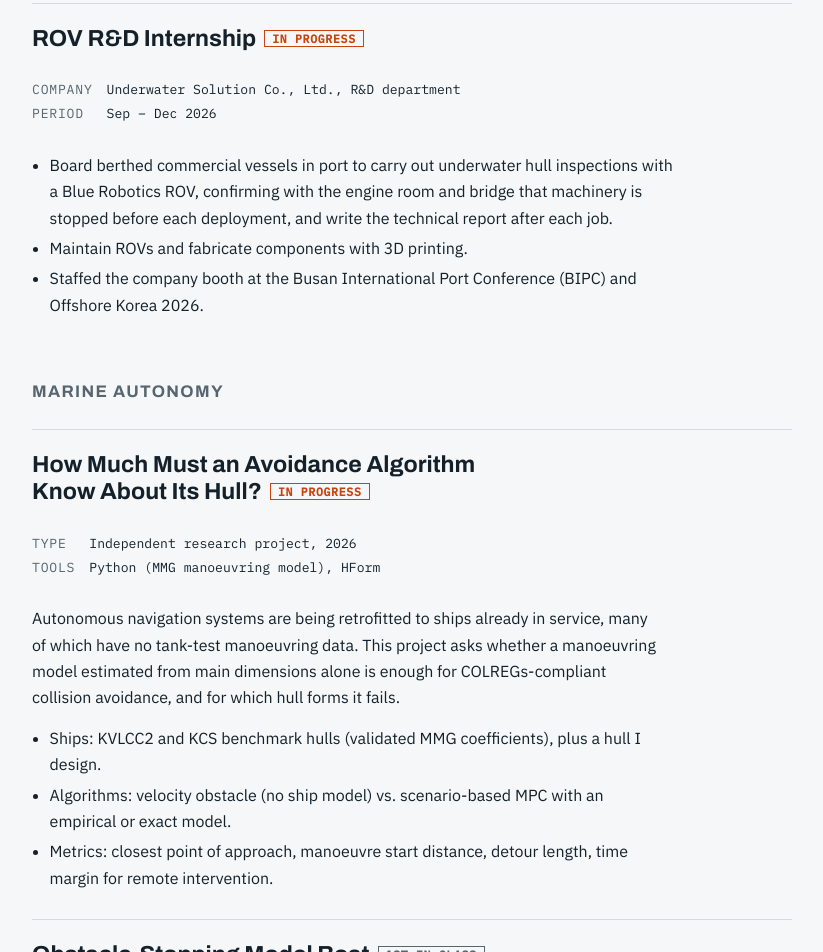
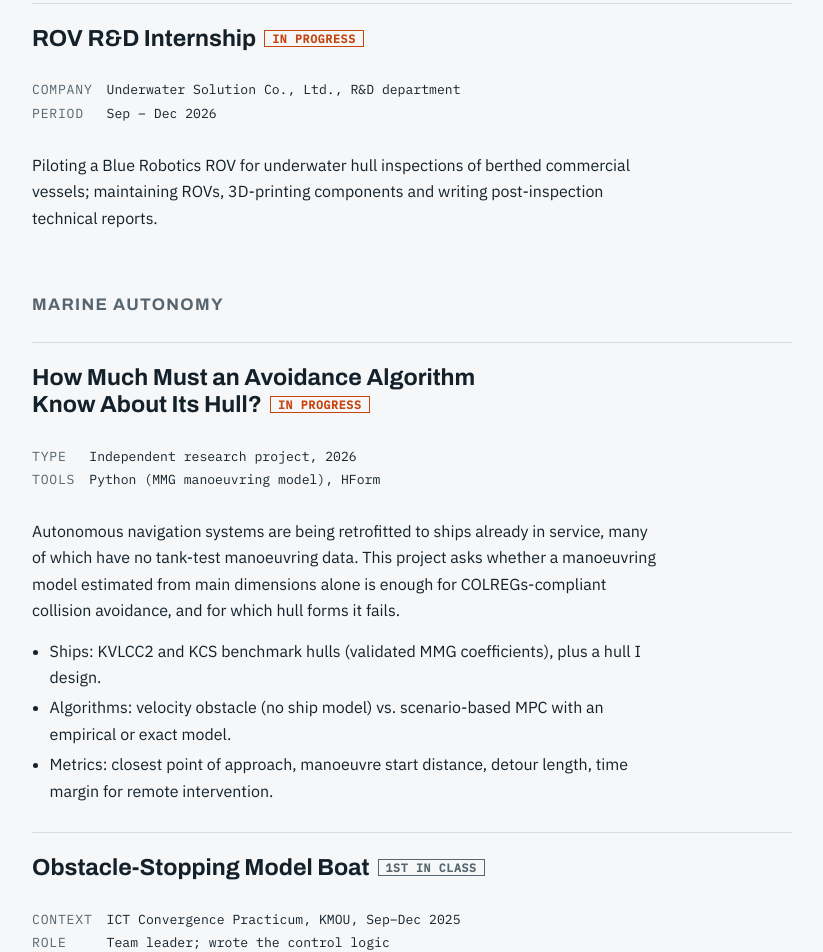
Before and after one commit to chanhyunpark-eng/chanhyunpark-eng.github.io, a plain HTML site: page index.html in a window 1280 px wide. Shown: the part 3141-4093 px from the top of the page, without its empty margins (354-1177 px from the left). Drawn offline with Linux system fonts and the light colour scheme.

Commit message:
Shorten ROV internship description
Co-Authored-By: Claude Opus 5.5 <noreply@anthropic.com>
Claude-Session: https://claude.ai/code/session_017AU9WmnkfdSVUt6mktYFfZ

```diff
--- a/index.html
+++ b/index.html
@@ -233,7 +233,7 @@ footer{color:var(--muted);font-size:.85rem;border-top:1px solid var(--rule);padd
       <dt>Company</dt><dd>Underwater Solution Co., Ltd., R&amp;D department</dd>
       <dt>Period</dt><dd>Sep – Dec 2026</dd>
     </dl>
-    <ul class="points"><li>Board berthed commercial vessels in port to carry out underwater hull inspections with a Blue Robotics ROV, confirming with the engine room and bridge that machinery is stopped before each deployment, and write the technical report after each job.</li><li>Maintain ROVs and fabricate components with 3D printing.</li><li>Staffed the company booth at the Busan International Port Conference (BIPC) and Offshore Korea 2026.</li></ul>
+    <p>Piloting a Blue Robotics ROV for underwater hull inspections of berthed commercial vessels; maintaining ROVs, 3D-printing components and writing post-inspection technical reports.</p>
   </article>
 </section>
 
```
